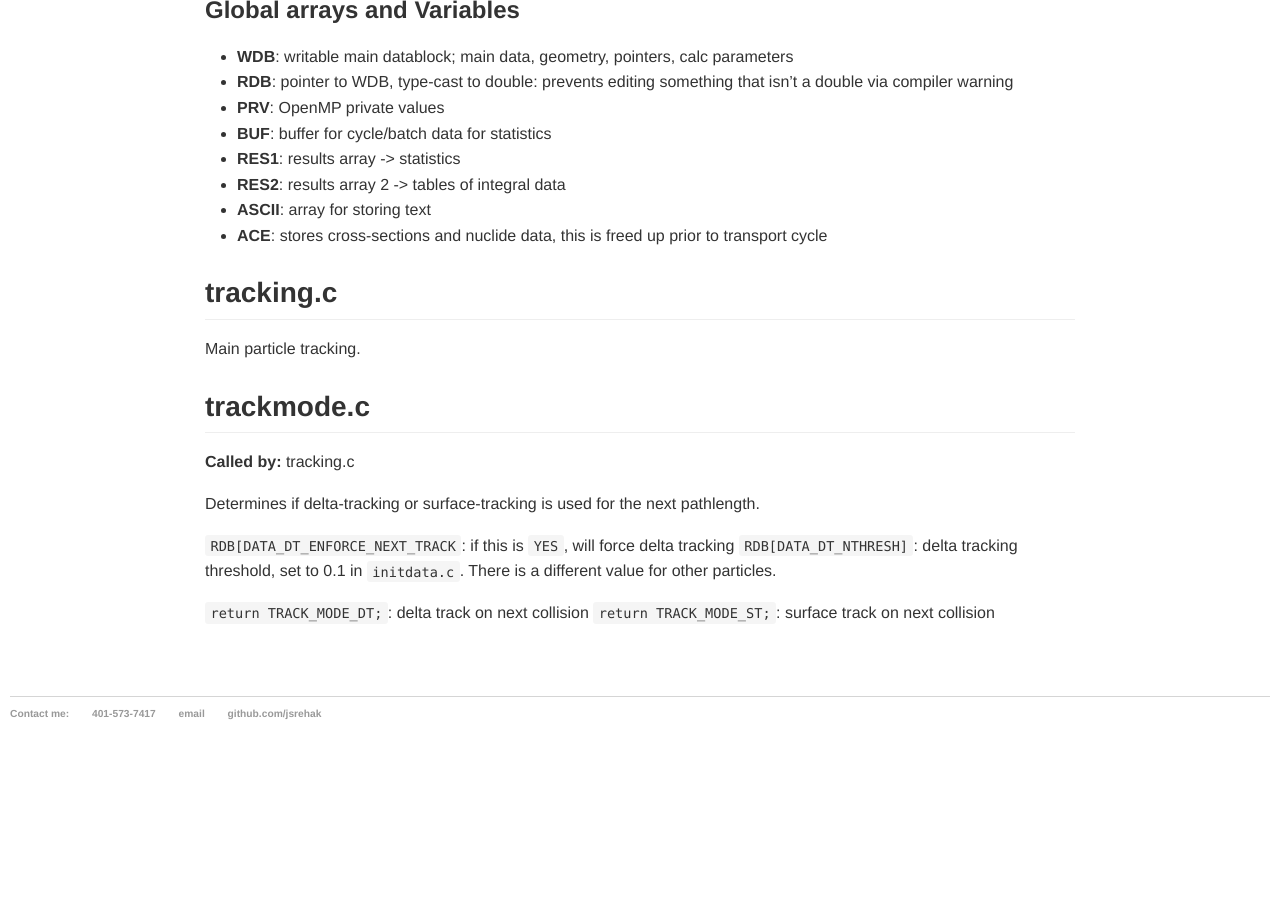
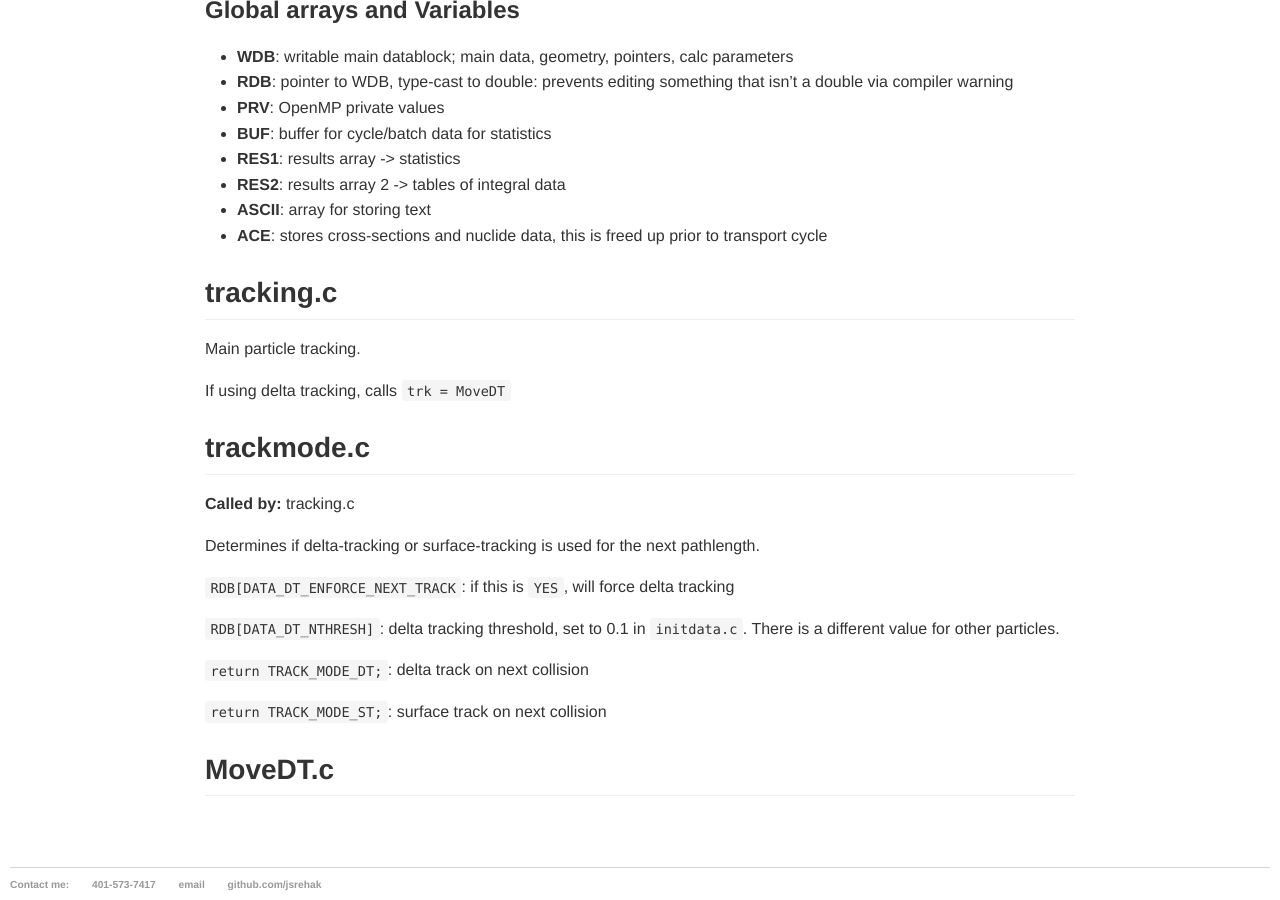
Before and after one commit to JessicaRehak/labNotebook, a Jekyll site: the page built from _posts/2016-06-14-Serpent-notes.md, in a window 1280 px wide and 900 px high, scrolled down 1041 px. Built offline with Jekyll 4.4.1, drawn with Linux system fonts in a browser that asks for light colours; before the commit the page ends 1770 px from its top, so only the background shows below that; some of the changed text lies outside the part shown.

Commit message:
fixed some stuff

````diff
--- a/_posts/2016-06-14-Serpent-notes.md
+++ b/_posts/2016-06-14-Serpent-notes.md
@@ -22,10 +22,8 @@
 CC       = /usr/local/Cellar/clang-omp/2015-04-01/bin/clang-omp -I
 /usr/local/include/standard -I /usr/local/include/libiomp
 ```
-
-In retrospect, I see that homebrew puts (what I assume is) a symbolic
-link in `/usr/local/bin`, so I can just use that next time.
-
+  In retrospect, I see that homebrew puts (what I assume is) a symbolic
+  link in `/usr/local/bin`, so I can just use that next time.
 4. Commented out GD libraries <- what are these?
 
 # Serpent Notes:
@@ -57,6 +55,8 @@
 
 Main particle tracking.
 
+If using delta tracking, calls `trk = MoveDT`
+
 ## trackmode.c
 
 **Called by:** tracking.c
@@ -65,8 +65,12 @@
 pathlength.
 
 `RDB[DATA_DT_ENFORCE_NEXT_TRACK`: if this is `YES`, will force delta tracking
+
 `RDB[DATA_DT_NTHRESH]`: delta tracking threshold, set to 0.1 in
 `initdata.c`. There is a different value for other particles.
 
 `return TRACK_MODE_DT;`: delta track on next collision
+
 `return TRACK_MODE_ST;`: surface track on next collision
+
+## MoveDT.c
````
Also changed, not shown: other parts of _posts/2016-06-14-Serpent-notes.md (+1 -1 lines).
